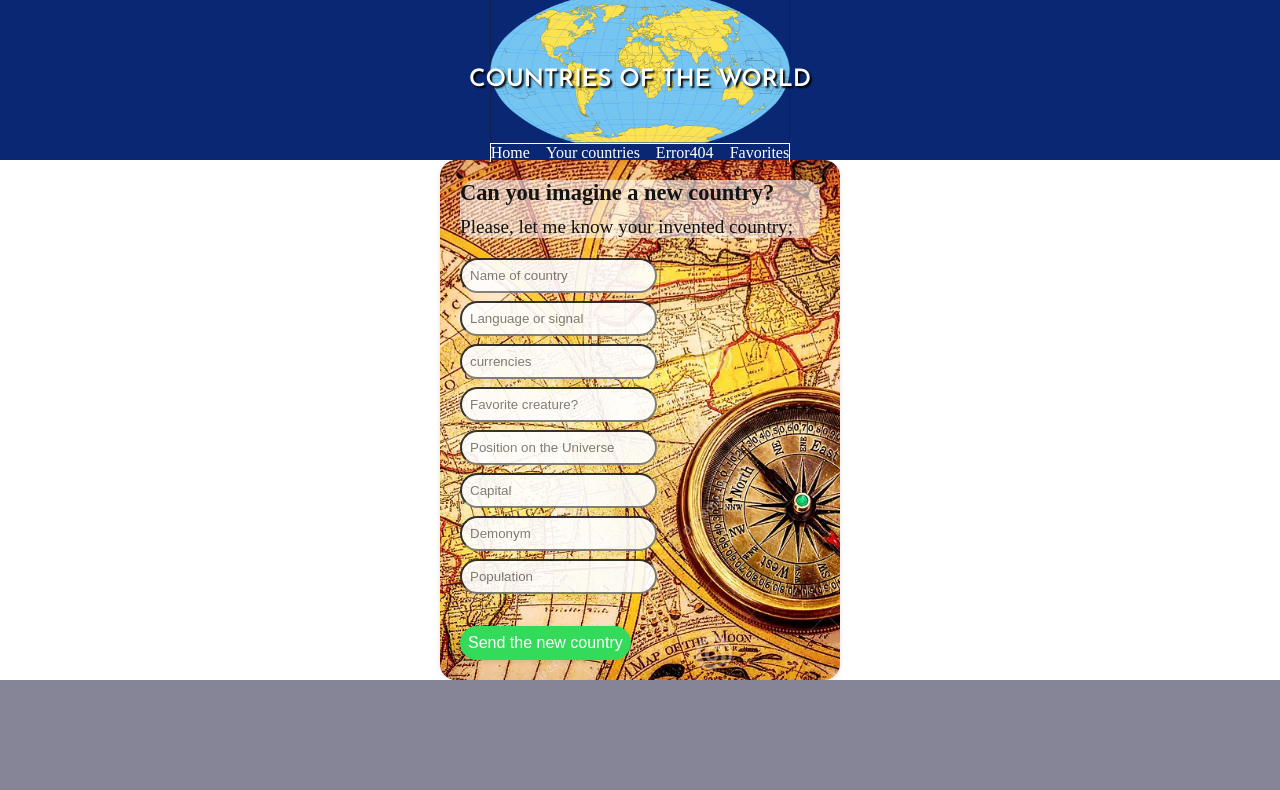
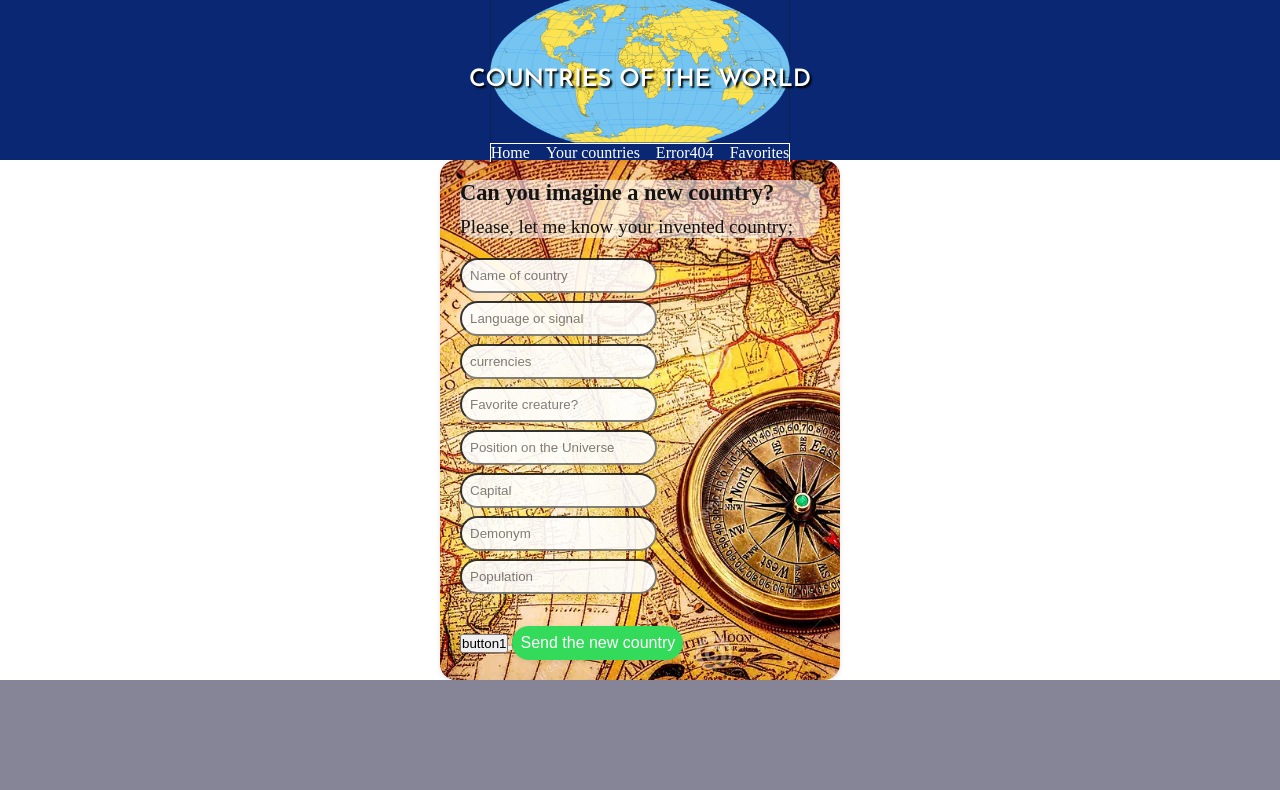
Before and after one commit to isdi-coders-2023/Bubbles-202307-mad, a React (Vite) app: page /error in a window 1280 px wide. Shown: the top 790 px of the page. Built offline with nearby package versions, Linux system fonts and the light colour scheme; a web font is replaced by a local one.

Commit message:
Pass test form

```diff
--- a/src/component/form_add_countries/form.tsx
+++ b/src/component/form_add_countries/form.tsx
@@ -32,7 +32,6 @@ export function FormCountry() {
 
   const handleSubmit = (ev: SyntheticEvent) => {
     ev.preventDefault();
-    console.log('name', userData.capital);
   };
 
   const handleChange = (ev: SyntheticEvent) => {
@@ -40,10 +39,7 @@ export function FormCountry() {
     console.dir(formControl);
     setUserData({
       ...userData,
-      [formControl.name]:
-        formControl.type === 'checkbox'
-          ? formControl.checked
-          : formControl.value,
+      [formControl.name]: formControl.value,
     });
   };
 
@@ -151,6 +147,10 @@ export function FormCountry() {
           />
         </div>
       </section>
+      <button role="button" onClick={handleSubmit}>
+        button1
+      </button>
+      <button role="button" onClick={handleChange}></button>
       <button type="submit" className={styles.button} font-color="black">
         Send the new country
       </button>
```
Also changed, not shown: 1 other file (tests, documents, lock files or other folders).
